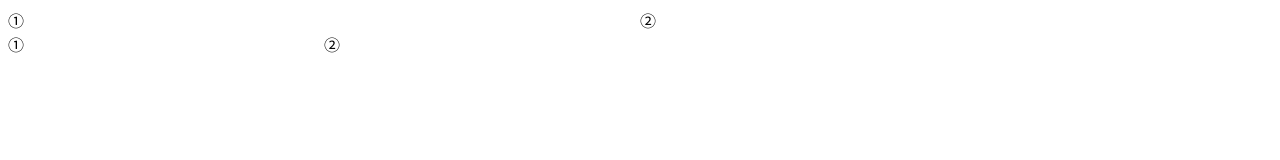
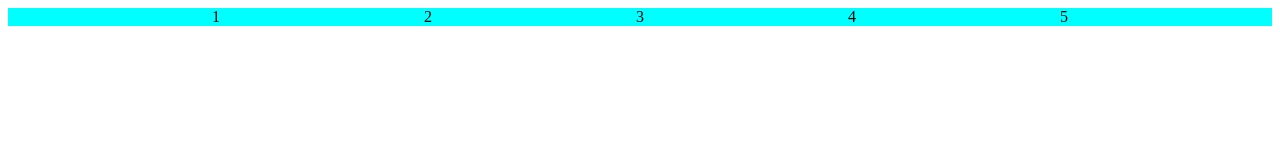
Before and after one commit to zono345/CBC_Training01, a plain HTML site: page index2.html in a window 1280 px wide. Drawn offline with Linux system fonts and the light colour scheme.

Commit message:
flexの勉強

```diff
--- a/index2.html
+++ b/index2.html
@@ -9,24 +9,23 @@
     /* ここにcssを記入できます */
     .container{
         display: flex;
+        justify-content: space-evenly;
+        background-color: aqua;
     }
-    .box{
-        flex: 1;
-    }
-    .box2{
-        flex: 3;
-    }
+    /* .box{
+        width: 32%;
+    } */
 
 
     </style>
     <!-- ここにhtmlを記入します -->
     <div class="container">
-        <div class="box">①</div>
-        <div class="box">②</div>
-    </div>
-    <div class="container">
-        <div class="box">①</div>
-        <div class="box2">②</div>
+        <div>1</div>
+        <div>2</div>
+        <div>3</div>
+        <div>4</div>
+        <div>5</div>
+
     </div>
 
 
```
